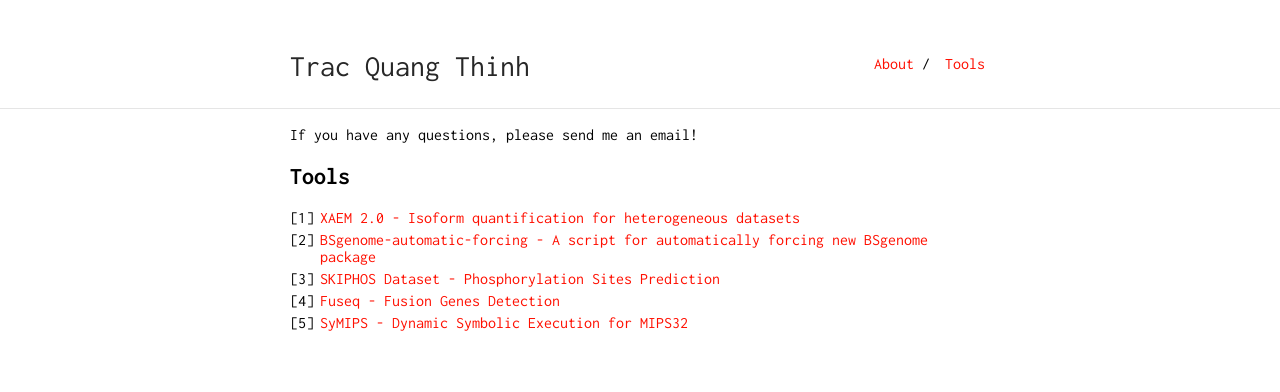
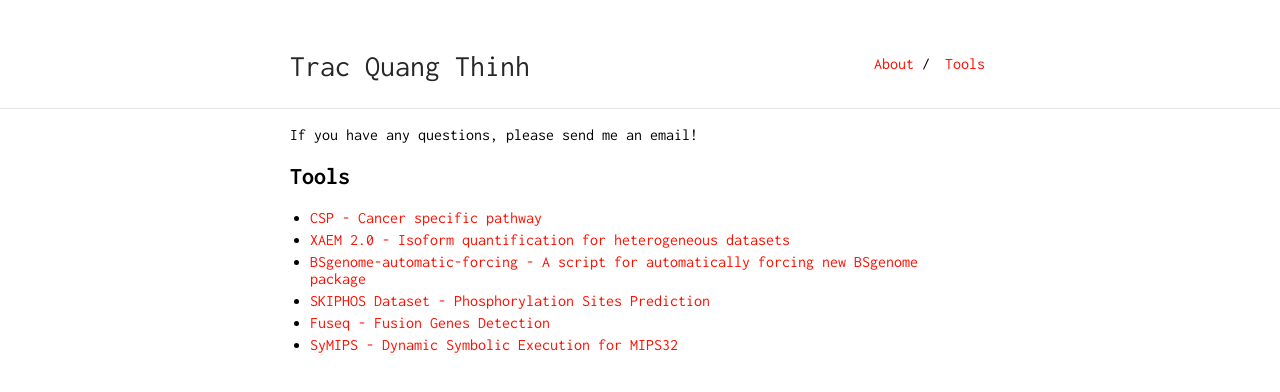
Before and after one commit to tracquangthinh/tracquangthinh.github.io, a Jekyll site: the page built from tool.md, in a window 1280 px wide. Shown: the top 392 px of the page. Built offline with Jekyll 4.4.1, drawn with Linux system fonts in a browser that asks for light colours.

Commit message:
Update tool.md

```diff
--- a/tool.md
+++ b/tool.md
@@ -6,8 +6,9 @@ is_contact: true
 If you have any questions, please send me an email!
 
 ## Tools
-1. [XAEM 2.0 - Isoform quantification for heterogeneous datasets](https://github.com/tracquangthinh/XAEMv2)
-2. [BSgenome-automatic-forcing - A script for automatically forcing new BSgenome package](https://github.com/tracquangthinh/BSgenome-automatic-forcing)
-3. [SKIPHOS Dataset - Phosphorylation Sites Prediction](#)
-4. [Fuseq - Fusion Genes Detection](https://github.com/nghiavtr/FuSeq)
-5. [SyMIPS - Dynamic Symbolic Execution for MIPS32](https://github.com/tracquangthinh/SyMIPS)
+- [CSP - Cancer specific pathway](nghiavtr.shinyapps.io/CancerSpecificPathway/)
+- [XAEM 2.0 - Isoform quantification for heterogeneous datasets](https://github.com/tracquangthinh/XAEMv2)
+- [BSgenome-automatic-forcing - A script for automatically forcing new BSgenome package](https://github.com/tracquangthinh/BSgenome-automatic-forcing)
+- [SKIPHOS Dataset - Phosphorylation Sites Prediction](#)
+- [Fuseq - Fusion Genes Detection](https://github.com/nghiavtr/FuSeq)
+- [SyMIPS - Dynamic Symbolic Execution for MIPS32](https://github.com/tracquangthinh/SyMIPS)
```
